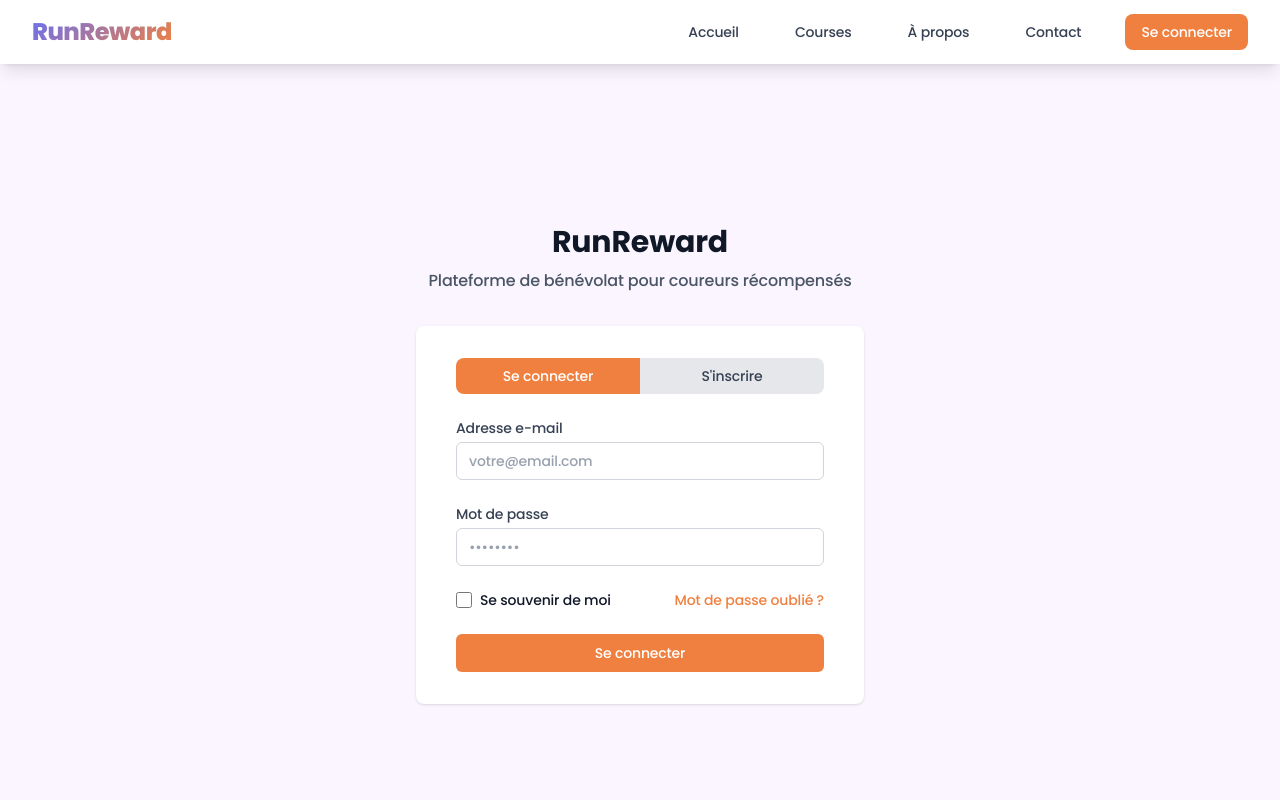
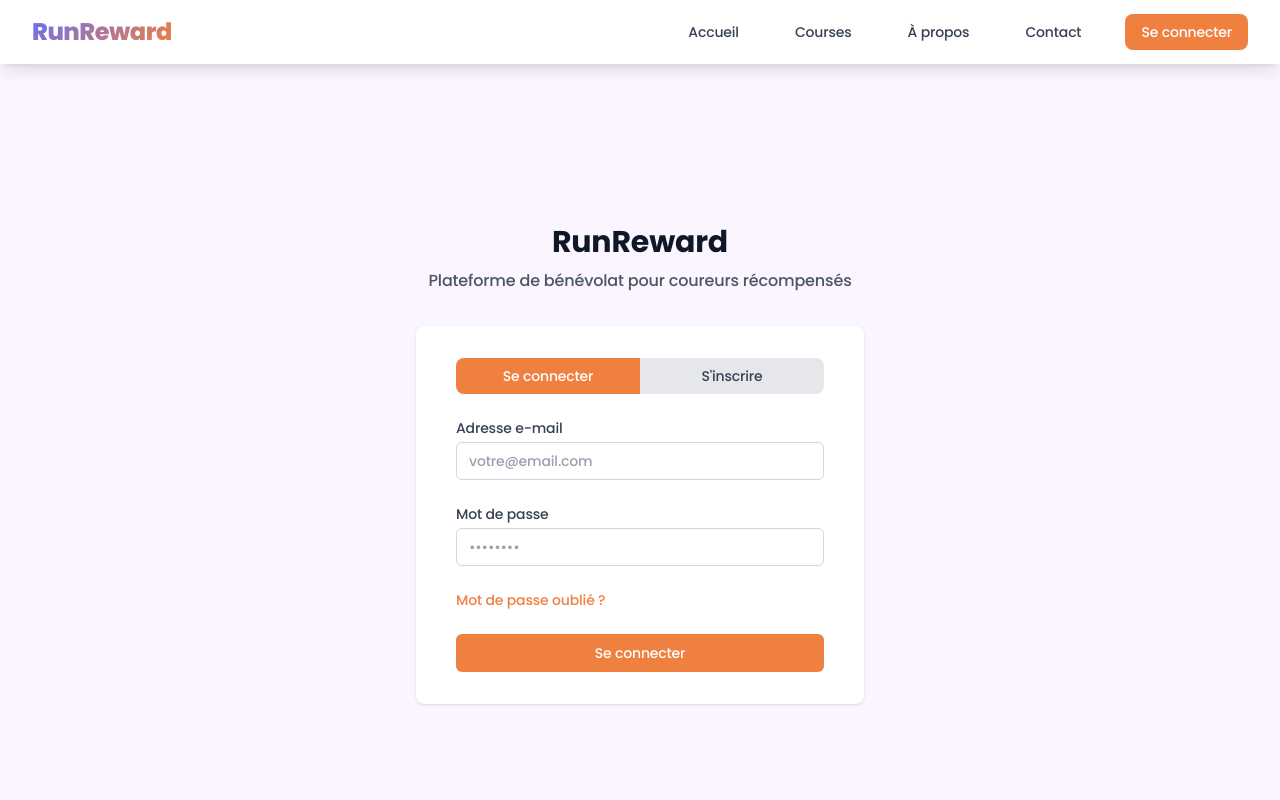
Before and after one commit to capucinewyseur/runreward-website, a Next.js app: page /auth in a window 1280 px wide. Shown: the top 800 px of the page. Built offline with nearby package versions, Linux system fonts and the light colour scheme.

Commit message:
Suppression de la case à cocher 'Se souvenir de moi'
- Suppression de la checkbox 'Se souvenir de moi' de la page d'authentification
- Conservation du lien 'Mot de passe oublié ?' uniquement
- Interface de connexion simplifiée

```diff
--- a/src/app/auth/page.tsx
+++ b/src/app/auth/page.tsx
@@ -244,24 +244,10 @@
             )}
 
             {isLogin && (
-              <div className="flex items-center justify-between">
-                <div className="flex items-center">
-                  <input
-                    id="remember-me"
-                    name="remember-me"
-                    type="checkbox"
-                    className="h-4 w-4 text-[#F08040] focus:ring-[#F08040] border-gray-300 rounded"
-                  />
-                  <label htmlFor="remember-me" className="ml-2 block text-sm text-gray-900">
-                    Se souvenir de moi
-                  </label>
-                </div>
-
-                <div className="text-sm">
-                  <a href="#" className="font-medium text-[#F08040] hover:text-[#F08040]">
-                    Mot de passe oublié ?
-                  </a>
-                </div>
+              <div className="text-sm">
+                <a href="#" className="font-medium text-[#F08040] hover:text-[#F08040]">
+                  Mot de passe oublié ?
+                </a>
               </div>
             )}
 
```
